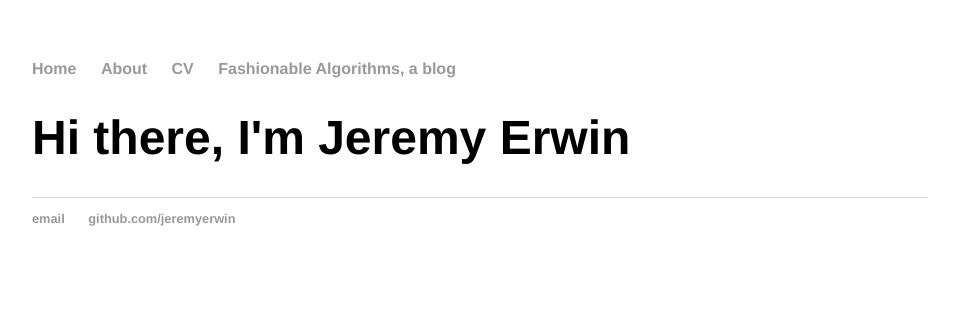
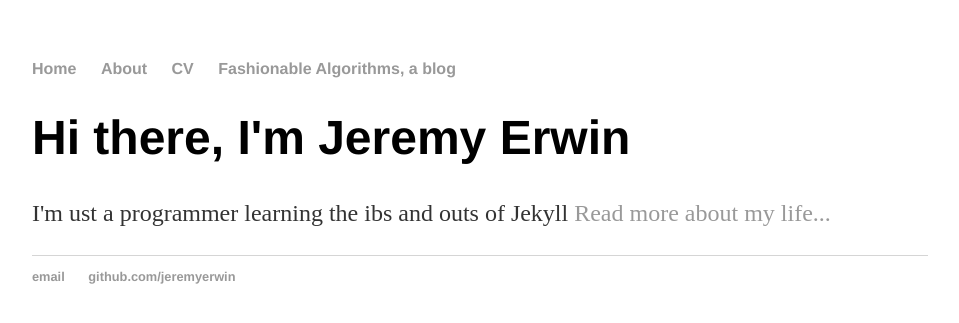
Before and after one commit to jeremyerwin/jeremyerwin.github.io, a Jekyll site: the page built from index.html, in a window 1280 px wide. Shown: the top 323 px of the page, without its empty margins (160-1119 px from the left). Built offline with Jekyll 4.4.1, drawn with Linux system fonts in a browser that asks for light colours.

Commit message:
Update index.html

```diff
--- a/index.html
+++ b/index.html
@@ -1,31 +1,8 @@
-<!DOCTYPE html>
-<html>
-	<head>
-		<title>Jeremy Erwin</title>
-		<!-- link to main stylesheet -->
-		<link rel="stylesheet" type="text/css" href="/css/main.css"><!-- link to main stylesheet -->
-		<link rel="stylesheet" type="text/css" href="/css/main.css">
-	</head>
-	<body>
-		<nav>
-    		<ul>
-        		<li><a href="/">Home</a></li>
-	        	<li><a href="/about">About</a></li>
-        		<li><a href="/cv">CV</a></li>
-        		<li><a href="/blog">Fashionable Algorithms, a blog</a></li>
-    		</ul>
-		</nav>
-		<div class="container">
-    		<div class="blurb">
-        		<h1>Hi there, I'm Jeremy Erwin</h1>
-				<p/p>
-    		</div><!-- /.blurb -->
-		</div><!-- /.container -->
-		<footer>
-    		<ul>
-        		<li><a href="mailto:jeremy_erwin@verizon.net">email</a></li>
-        		<li><a href="https://github.com/jeremyerwin">github.com/jeremyerwin</a></li>
-			</ul>
-		</footer>
-	</body>
-</html>
+---
+layout: default
+title: Jeremy Erwin
+---
+<div class="blurb">
+	<h1>Hi there, I'm Jeremy Erwin</h1>
+	<p>I'm ust a programmer learning the ibs and outs of Jekyll <a href="/about">Read more about my life...</a></p>
+</div><!-- /.blurb -->
```
